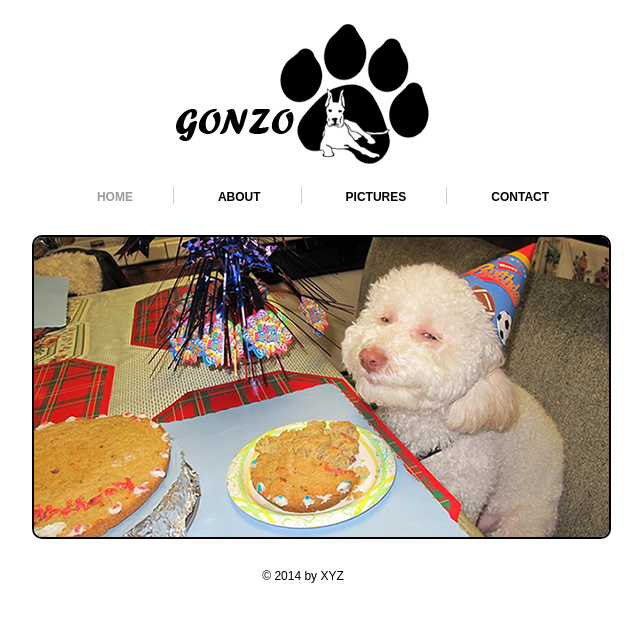
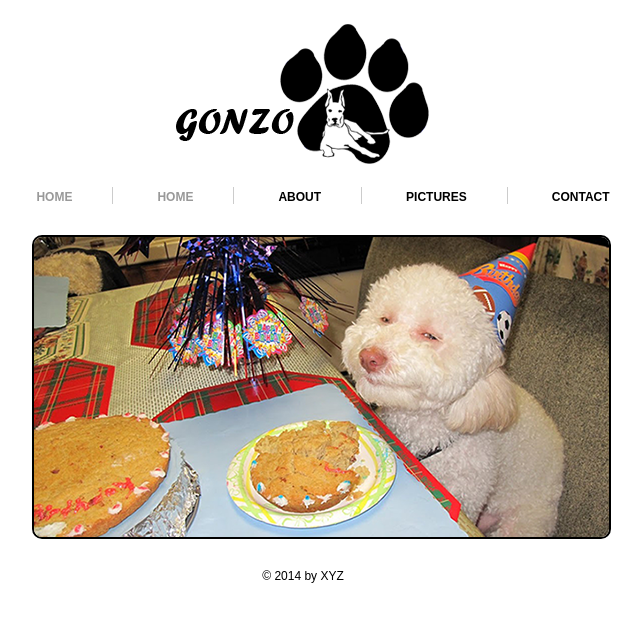
Before and after one commit to plmds389/tutorials, a plain HTML site: page index.html in a window 1280 px wide. Shown: the whole page, without its empty margins (337-979 px from the left). Drawn offline with Linux system fonts and the light colour scheme.

Commit message:
wrong version

```diff
--- a/index.html
+++ b/index.html
@@ -26,6 +26,7 @@
 
 	<div class="navigation">
 		<ul>
+			<li><a class="active" href="index.html">HOME</a></li>
 			<li><a class="active" href="index.html">HOME</a></li>
 			<li><a href="about.html">ABOUT</a></li>
 			<li><a href="picture.html">PICTURES</a></li>
```
